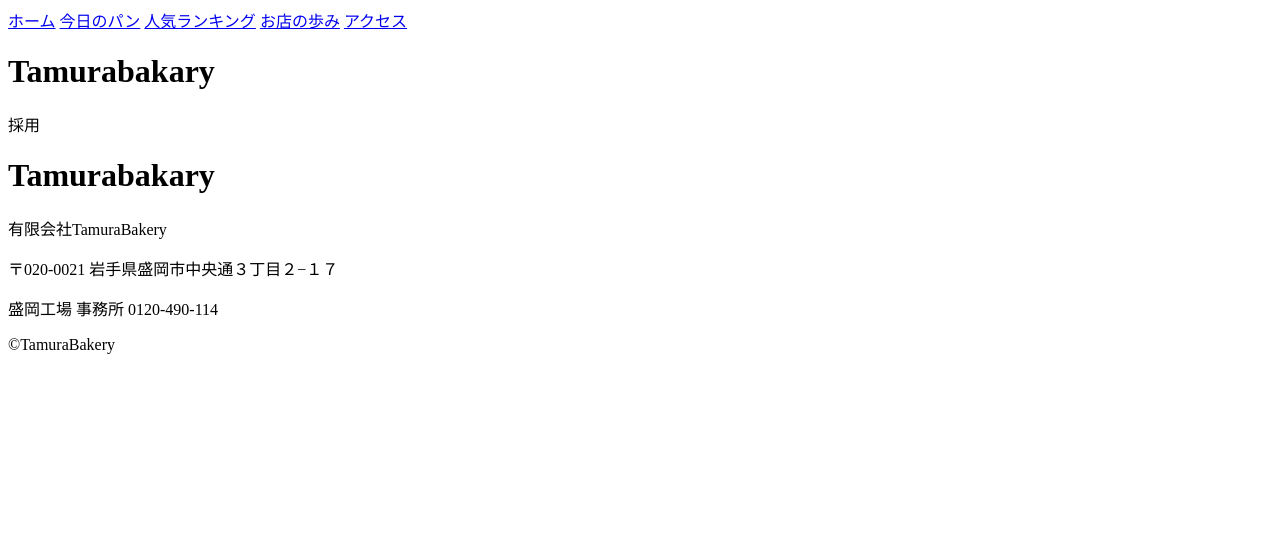
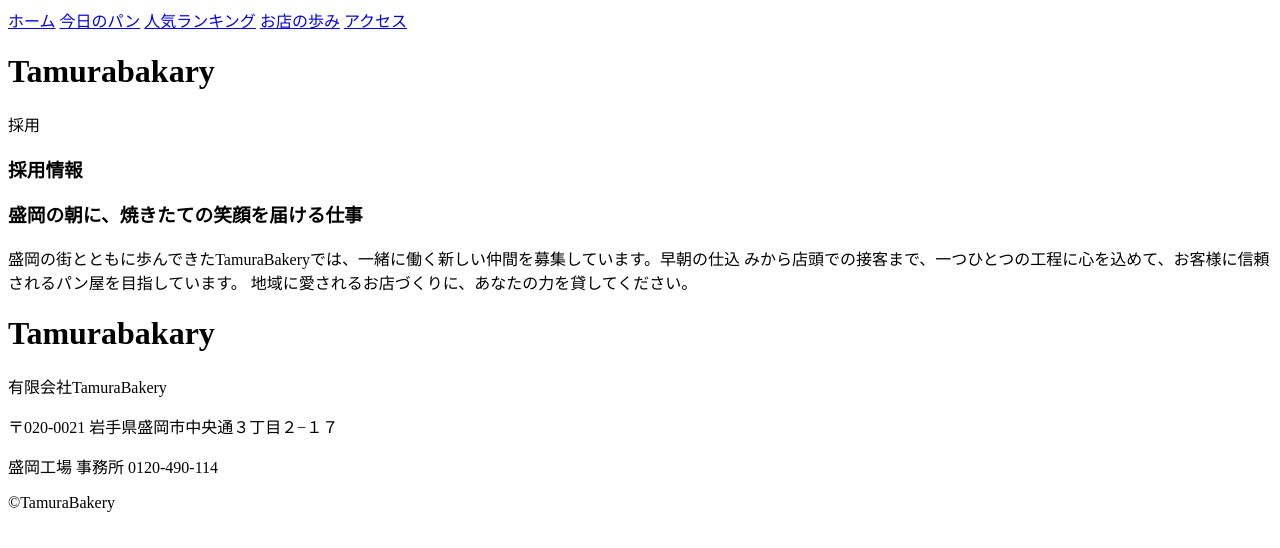
Before and after one commit to Com307317/Bakerykom, a plain HTML site: page recruit.html in a window 1280 px wide. Drawn offline with Linux system fonts and the light colour scheme.

Commit message:
クラス・紹介文を追加

```diff
--- a/recruit.html
+++ b/recruit.html
@@ -21,7 +21,14 @@
     </div>
 
     <div class="container">
+        <h3>採用情報</h3>
+        <div class="message">
+            <h3><strong>盛岡の朝に、焼きたての笑顔を届ける仕事</strong></h3>
+            <p>盛岡の街とともに歩んできたTamuraBakeryでは、一緒に働く新しい仲間を募集しています。早朝の仕込
+            みから店頭での接客まで、一つひとつの工程に心を込めて、お客様に信頼されるパン屋を目指しています。
+            地域に愛されるお店づくりに、あなたの力を貸してください。</p>
 
+        </div>
 
 
 
```
